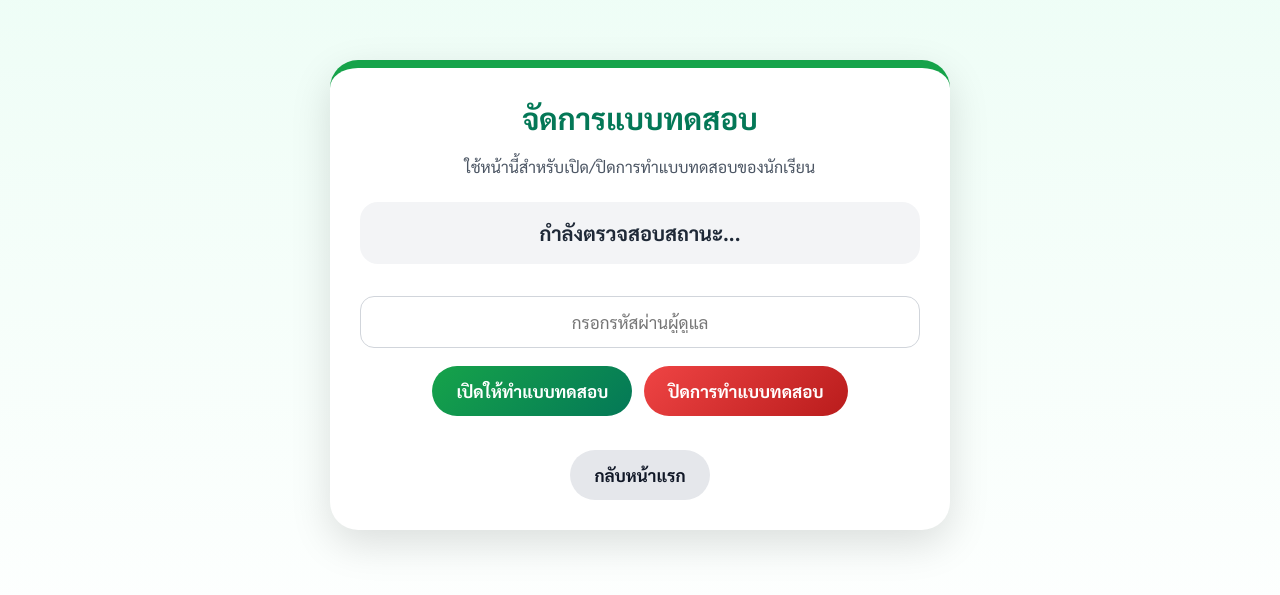
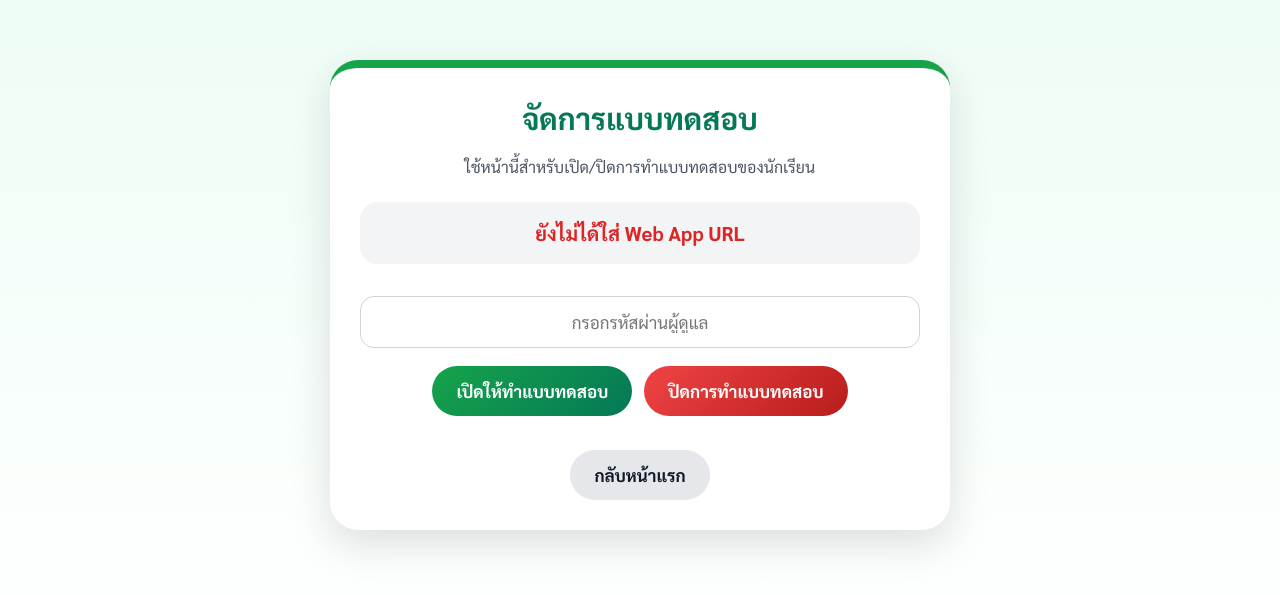
Before and after one commit to Gritteacher/Social-test, a plain HTML site: page admin.html in a window 1280 px wide. Shown: the part 105-700 px from the top of the page. Drawn offline with Linux system fonts and the light colour scheme.

Commit message:
Add files via upload

```diff
--- a/admin.html
+++ b/admin.html
@@ -118,7 +118,7 @@
       ใส่ Web App URL ของ Google Apps Script
       ต้องเป็น URL เดียวกับที่ใส่ใน index.html และ quiz.html
     */
-    const WEB_APP_URL = "https://script.google.com/macros/s/AKfycbxDoOUgSXVr0JFuGb6s6m4AnhVrH2U8xnIJZ-tkbQ_ddcDdtMy9Um0OPEQmzJMRK09V/exec";
+    const WEB_APP_URL = "PASTE_YOUR_GOOGLE_APPS_SCRIPT_WEB_APP_URL_HERE";
 
     function adminStatusCallback(data) {
       const statusBox = document.getElementById("statusBox");
```
